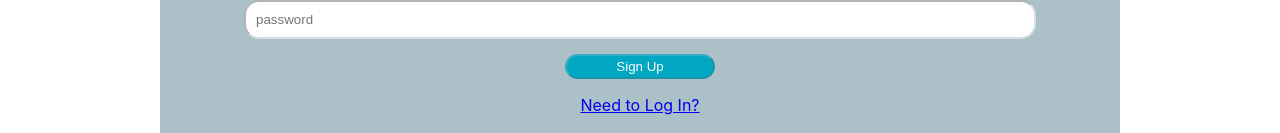
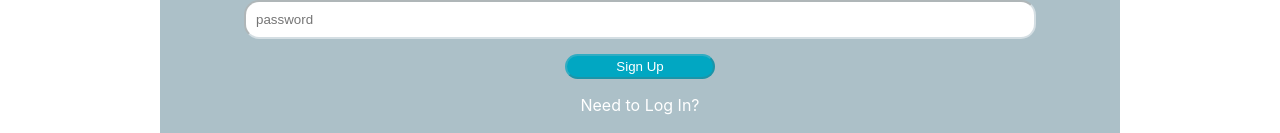
Before and after one commit to mercuryfillings/training-partner, a React (Create React App) app in the folder client/: page /signup in a window 1280 px wide. Shown: the part 819-952 px from the top of the page. Built offline with nearby package versions, Linux system fonts and the light colour scheme; no server answers.

Commit message:
minor style fix

```diff
--- a/client/src/Components/Login/Login.scss
+++ b/client/src/Components/Login/Login.scss
@@ -69,7 +69,7 @@
   text-align: center;
 }
 
-.login-link {
+.signup-link {
   text-decoration: none;
   color: white;
 }
--- a/client/src/Components/Signup/Signup.jsx
+++ b/client/src/Components/Signup/Signup.jsx
@@ -62,7 +62,7 @@ export default class Signup extends Component {
                 onChange={this.handleChange}
               />
               <button className="signup-button">Sign Up</button>
-              <Link className="singup-link" to='/login'><p>Need to Log In?</p></Link>
+              <Link className="login-link" to='/login'><p>Need to Log In?</p></Link>
             </form>
           </div>
         </div>
--- a/client/src/Components/Signup/Signup.scss
+++ b/client/src/Components/Signup/Signup.scss
@@ -69,7 +69,7 @@
   text-align: center;
 }
 
-.signup-link {
+.login-link {
   text-decoration: none;
   color: white;
 }
```
